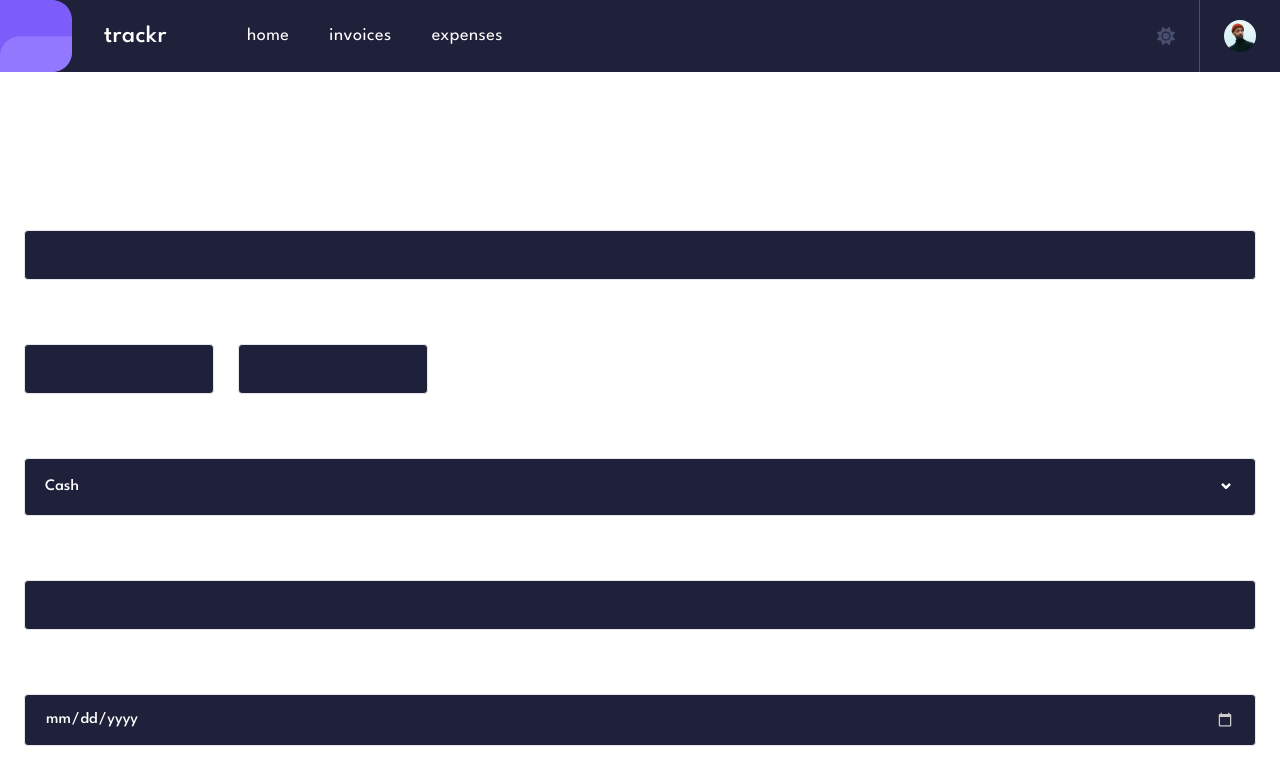
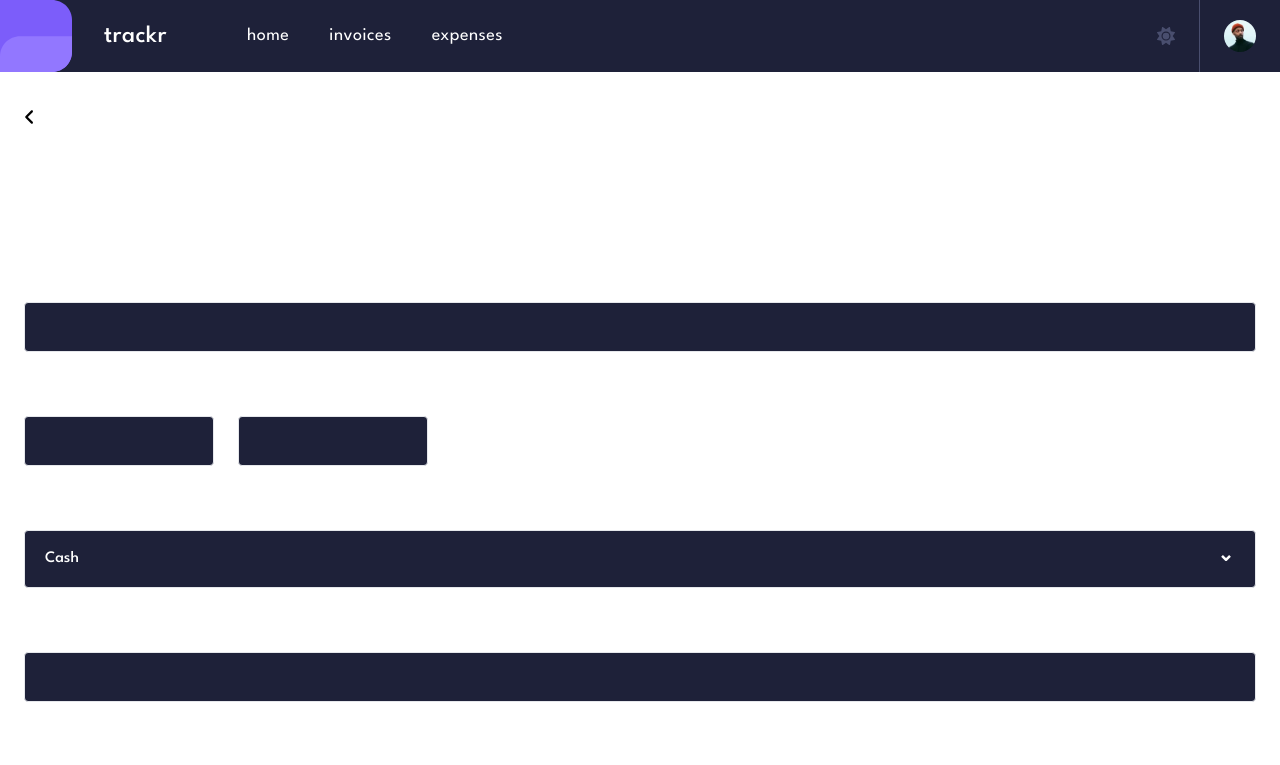
Before and after one commit to neshacascia/trackr, a Next.js app: page /expenses/new-expense in a window 1280 px wide. Shown: the top 765 px of the page. Built offline with nearby package versions, Linux system fonts and the light colour scheme.

Commit message:
updated padding top to height of navbar to accomodate the fixed navbar

```diff
--- a/pages/expenses/new-expense.js
+++ b/pages/expenses/new-expense.js
@@ -30,7 +30,7 @@ export default function NewExpense() {
     <main
       className={`${
         isDarkMode ? 'bg-darkPurple' : 'bg-lightBg'
-      } h-full flex flex-col gap-6 px-6`}
+      } h-full flex flex-col gap-6 px-6 pt-[72px]`}
     >
       <button
         onClick={() => router.push('/expenses')}
```
